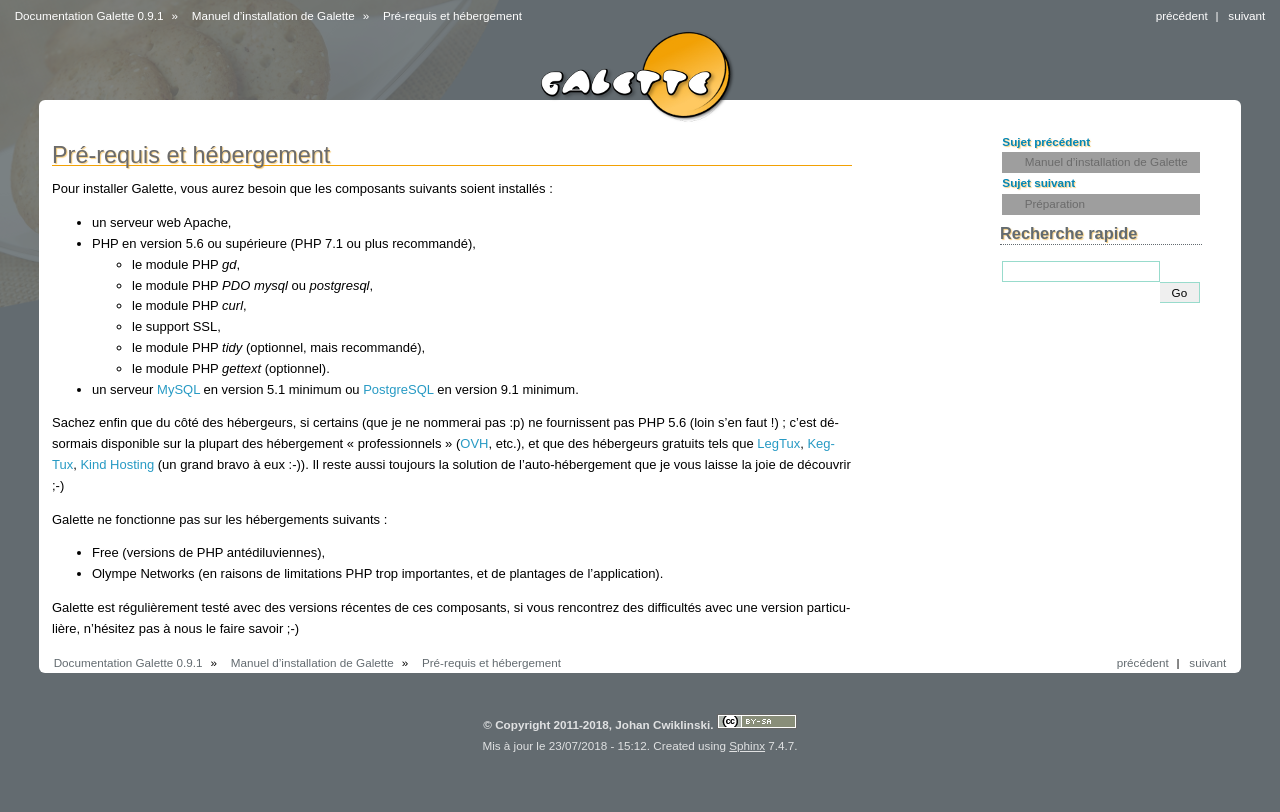
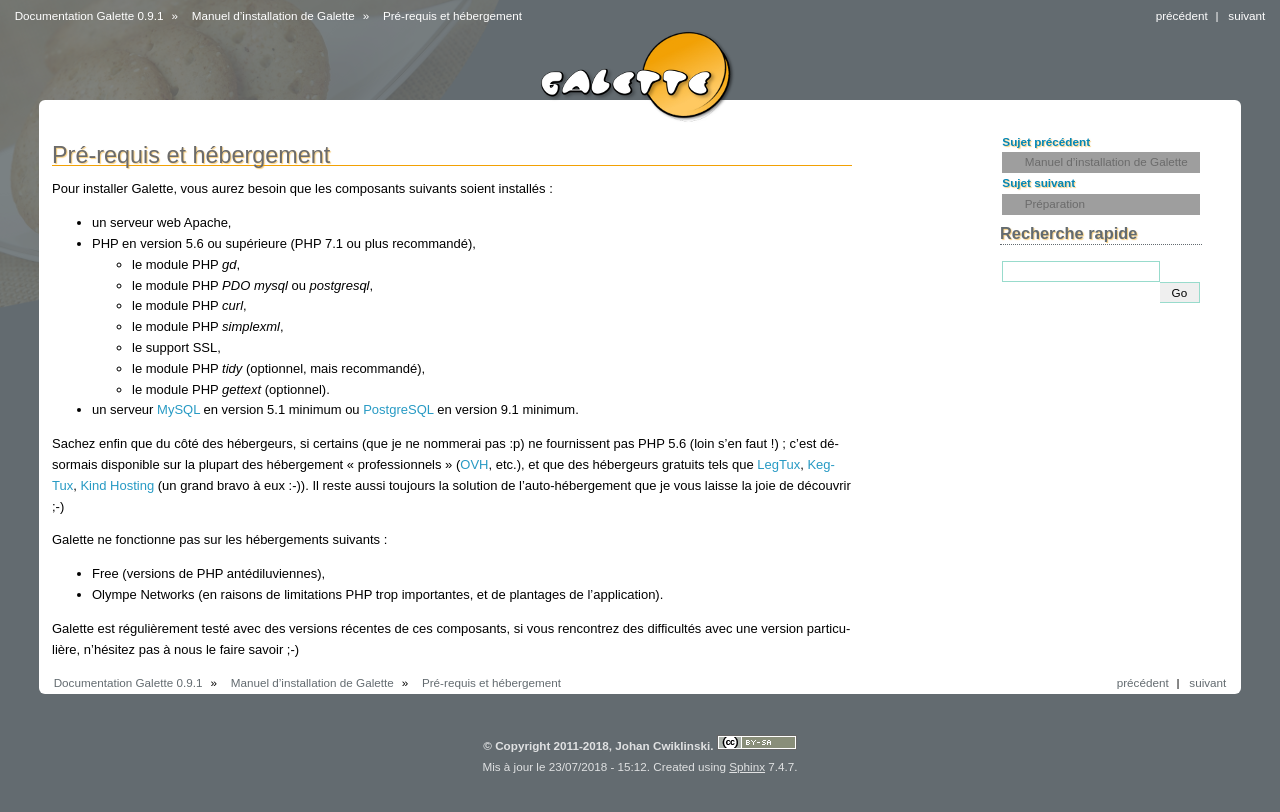
Before and after one commit to galette/galettedoc, a Sphinx documentation site: the page built from source/installation/prerequis.rst, in a window 1280 px wide. Shown: the top 812 px of the page. Built offline with Sphinx 7.4.7, drawn with Linux system fonts in a browser that asks for light colours; grey boxes are pictures that could not be loaded.

Commit message:
Missing simplexml in requirements

```diff
--- a/source/installation/prerequis.rst
+++ b/source/installation/prerequis.rst
@@ -14,6 +14,7 @@ Pour installer Galette, vous aurez besoin que les composants suivants soient ins
   * le module PHP `gd`,
   * le module PHP `PDO` `mysql` ou `postgresql`,
   * le module PHP `curl`,
+  * le module PHP `simplexml`,
   * le support SSL,
   * le module PHP `tidy` (optionnel, mais recommandé),
   * le module PHP `gettext` (optionnel).
```
